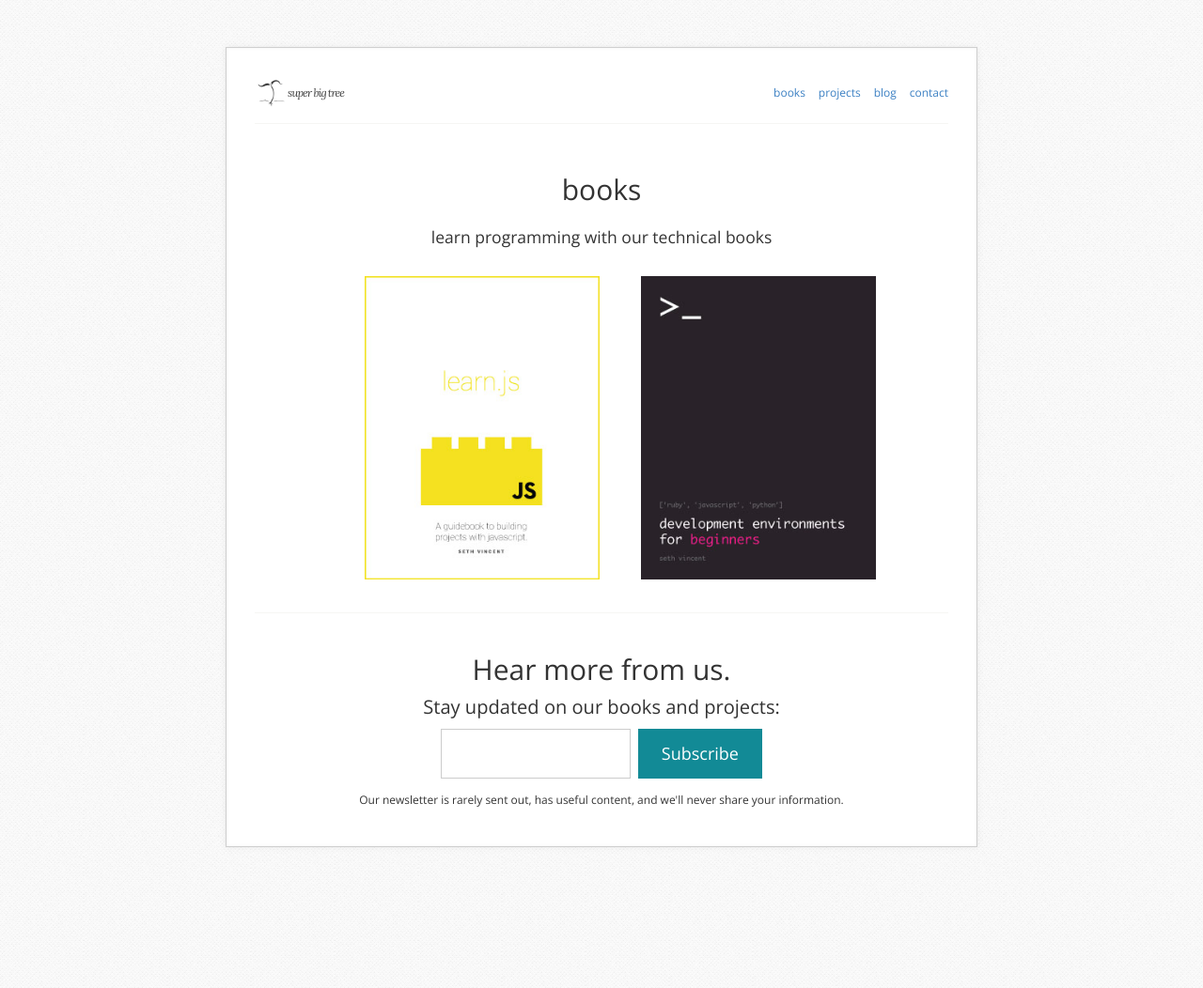
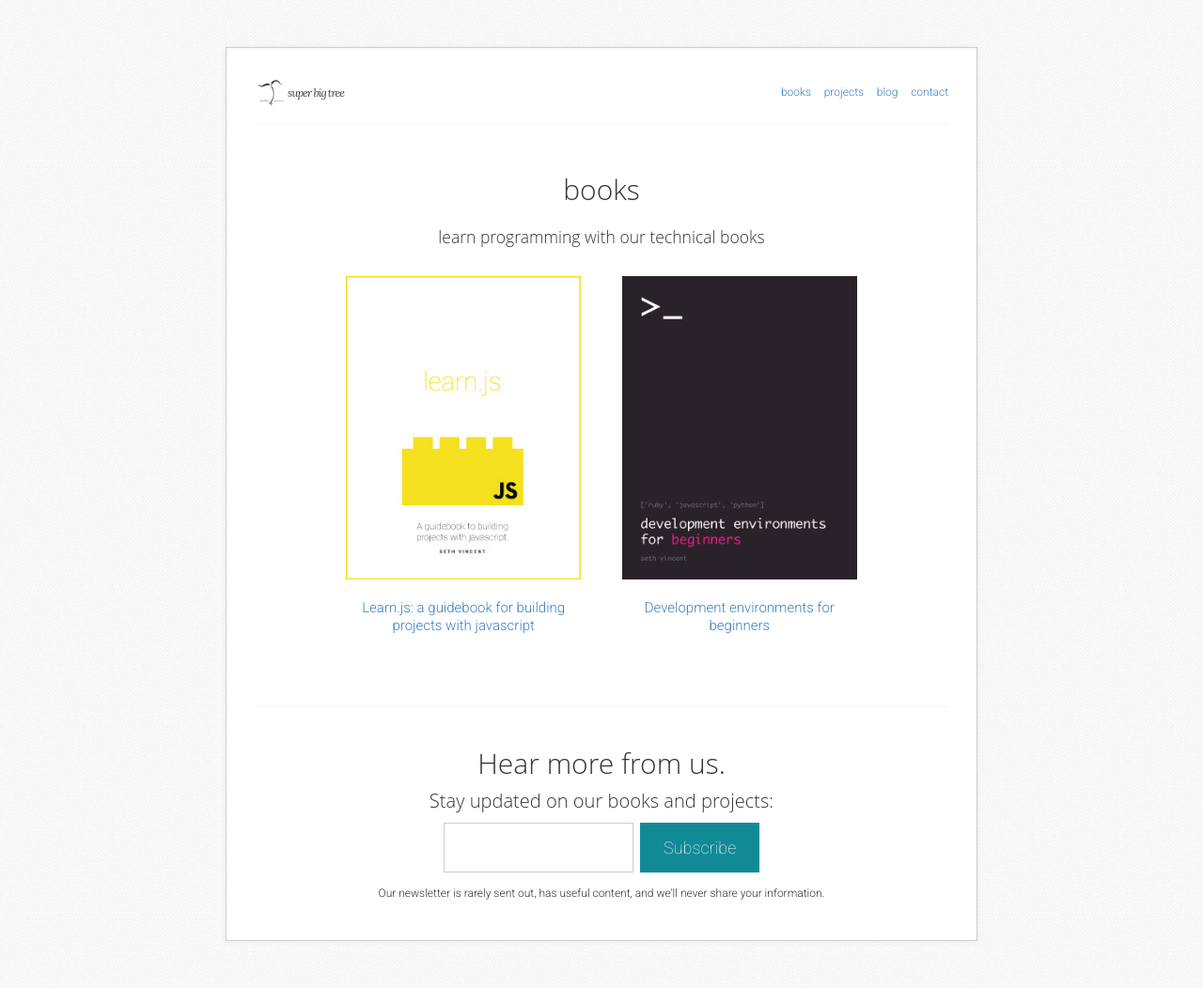
Before and after one commit to superbigtree/superbigtree.github.com, a Jekyll site: the page built from books/index.html, in a window 1280 px wide. Shown: the whole page at 94% size. Built offline with Jekyll 4.4.1, drawn with Linux system fonts in a browser that asks for light colours; nearby versions of some CDN libraries.

Commit message:
hmm switch to roboto

```diff
--- /dev/null
+++ b/_includes/books.html
@@ -0,0 +1,14 @@
+<ul id="books" style=" ">
+  <li class="book">
+    <a href="{{ site.baseurl }}/books/learnjs">
+      <img src="{{ site.baseurl }}/img/learnjs.jpg" />
+      <p>Learn.js: a guidebook for building projects with javascript</p>
+    </a>
+  </li>
+  <li class="book">
+    <a href="{{ site.baseurl }}/books/dev-envs">
+      <img src="{{ site.baseurl }}/img/dev-envs.cover.300x388.jpg" />
+      <p>Development environments for beginners</p>
+    </a>
+  </li>
+</ul>
--- a/_layouts/default.html
+++ b/_layouts/default.html
@@ -13,7 +13,7 @@
   <!-- Place favicon.ico and apple-touch-icon.png in the root directory -->
 
   <!-- GOOGLE WEB FONTS -->
-  <link href='http://fonts.googleapis.com/css?family=Lora:400,400italic|Open+Sans:300italic,400italic,700italic,300,400,700' rel='stylesheet' type='text/css'>
+  <link href='http://fonts.googleapis.com/css?family=Lora:400,400italic|Roboto:100,100italic,300,300italic,700,700italic,400,400italic' rel='stylesheet' type='text/css'>
 
   <!-- BOOTSTRAP CSS
   <link rel="stylesheet" href="{{ site.baseurl }}/css/bootstrap.min.css">
--- a/books/index.html
+++ b/books/index.html
@@ -5,15 +5,4 @@ layout: static
 <h1 id="page-title" class="center">books</h1>
 <h3 class="center">learn programming with our technical books</h3>
 
-<ul id="books" style=" ">
-  <li class="book">
-    <a href="{{ site.baseurl }}/books/learnjs">
-      <img src="{{ site.baseurl }}/img/learnjs.jpg" />
-    </a>
-  </li>
-  <li class="book">
-    <a href="{{ site.baseurl }}/books/dev-envs">
-      <img src="{{ site.baseurl }}/img/dev-envs.cover.300x388.jpg" />
-    </a>
-  </li>
-</ul>
+{% include books.html %}
--- a/css/app.css
+++ b/css/app.css
@@ -1,5 +1,5 @@
 body {
-  font: 15px/1.3 "Open Sans", "Helvetica Neue", Helvetica, arial, sans-serif;
+  font: 15px/1.3 'Roboto', "Helvetica Neue", Helvetica, arial, sans-serif;
   color: #333;
   -webkit-font-smoothing: antialiased;
   font-smoothing: antialiased;
@@ -13,7 +13,7 @@ input,
 button,
 select,
 textarea {
-  font: 15px/1.3 "Open Sans", "Helvetica Neue", Helvetica, arial, sans-serif;
+  font: 15px/1.3 'Roboto', "Helvetica Neue", Helvetica, arial, sans-serif;
 }
 
 
@@ -40,7 +40,7 @@ a:hover h4 {
 
 h1, h2, h3, h4, h5, h6 {
   font-family: "Open Sans", "Helvetica Neue", Helvetica, arial, sans-serif;
-  font-weight: 100;
+  font-weight: 300;
 }
 
 .welcome {
@@ -53,8 +53,7 @@ h1, h2, h3, h4, h5, h6 {
 }
 
 .welcome p {
-  font-family: "Open Sans", "Helvetica Neue", Helvetica, arial, sans-serif;
-  font-weight: 100;
+  font-weight: 300;
   font-size: 18px;
   line-height: 30px;
   display: block;
@@ -104,7 +103,6 @@ a.featured-project:hover {
 }
 
 .featured-project p {
-  font-family: "Open Sans", "Helvetica Neue", Helvetica, arial, sans-serif;
   font-size: 18px;
 }
 
@@ -136,8 +134,7 @@ nav.main ul {
 
 nav.main ul li {
   display: inline-block;
-  font-family: "Open Sans", "Helvetica Neue", Helvetica, arial, sans-serif;
-  font-weight: 100;
+  font-weight: 300;
   font-size: 12px;
   margin-top: 8px;
   margin-left: 10px;
@@ -176,9 +173,7 @@ nav.secondary {
 
 nav.secondary h1 {
   clear: left;
-  font-weight: 100;
   font-size: 16px;
-  font-family: "Open Sans", "Helvetica Neue", Helvetica, arial, sans-serif;
   margin-top: 0px;
   margin-bottom: 5px;
 }
@@ -246,6 +241,7 @@ button,
   display: inline-block;
   font-size: 18px;
   border: 0px;
+  font-weight: 100;
 }
 
 button:hover,
@@ -294,20 +290,23 @@ ul.tools li {
 
 #books {
   text-align: center;
-  margin-top: 30px;
+  margin: 30px 0px 0px;
+  padding: 0px;
 }
 
 .book {
-  display: inline-block
+  display: inline-block;
+  margin-bottom: 30px;
 }
 
 .book a {
   display: block;
   margin: 0px 20px;
+  width: 250px;
 }
 
 .book img {
-  width: 250px;
+  width: 100%;
   height: auto;
 }
 
```
Also changed, not shown: _layouts/book.html (deleted, +0 -18 lines), _layouts/project.html (deleted, +0 -20 lines), _layouts/theme.html (deleted, +0 -20 lines).
